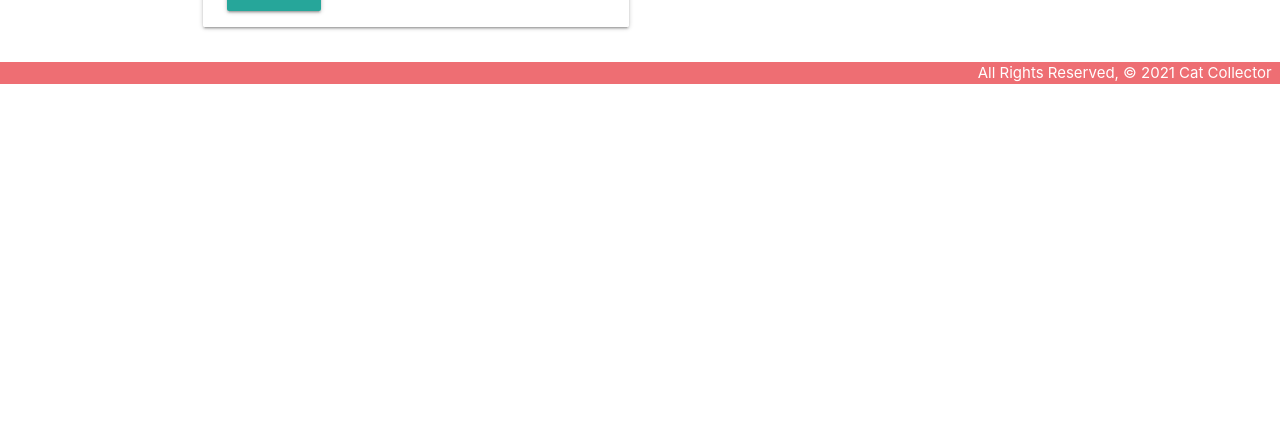
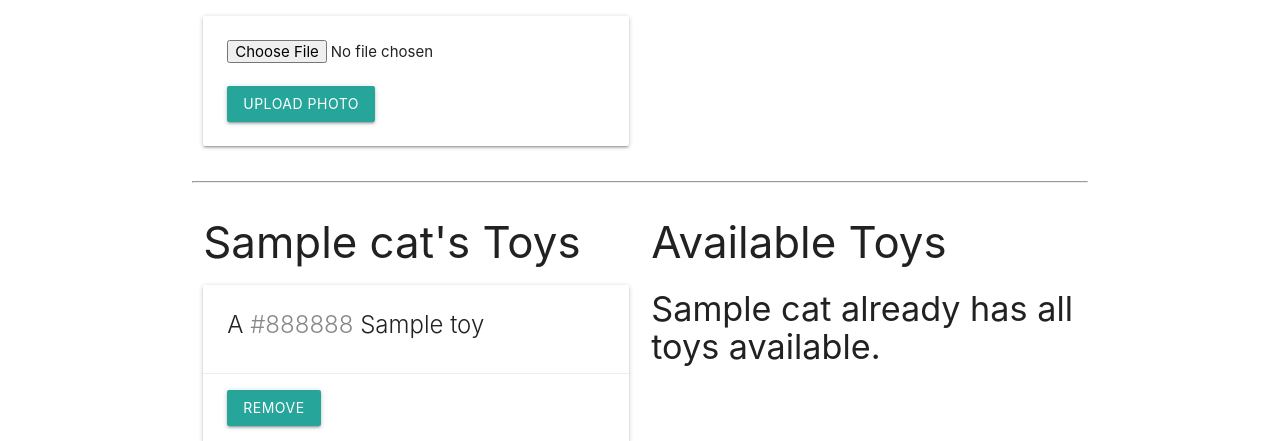
Before and after one commit to tdha/catcollector, a Django app: page /cats/1/ in a window 1280 px wide. Shown: the part 786-1227 px from the top of the page. Before the commit the page ends 870 px from the top, so only its background shows below. Run offline with Django 5.2, Linux system fonts and the light colour scheme; tables that the repository leaves empty hold one stand-in row (values such as "Sample post").

Commit message:
AWS photo upload

```diff
--- a/catcollector/settings.py
+++ b/catcollector/settings.py
@@ -11,6 +11,10 @@ https://docs.djangoproject.com/en/5.0/ref/settings/
 """
 
 from pathlib import Path
+import environ
+
+environ.Env()
+environ.Env.read_env()
 
 # Build paths inside the project like this: BASE_DIR / 'subdir'.
 BASE_DIR = Path(__file__).resolve().parent.parent
--- a/main_app/admin.py
+++ b/main_app/admin.py
@@ -1,6 +1,7 @@
 from django.contrib import admin
-from .models import Cat, Feeding, Toy
+from .models import Cat, Feeding, Toy, Photo
 
 admin.site.register(Cat)
 admin.site.register(Feeding)
 admin.site.register(Toy)
+admin.site.register(Photo)
--- a/main_app/models.py
+++ b/main_app/models.py
@@ -51,3 +51,12 @@ class Feeding(models.Model):
 
     class Meta:
         ordering = ['-date']
+
+
+
+class Photo(models.Model):
+    url = models.CharField(max_length=200)
+    cat = models.ForeignKey(Cat, on_delete=models.CASCADE)
+
+    def __str__(self):
+        return f"Photo for cat_id: {self.cat_id} @{self.url}"
--- a/main_app/templates/cats/detail.html
+++ b/main_app/templates/cats/detail.html
@@ -21,6 +21,17 @@
                 <a href="{% url 'cats_delete' cat.id %}">Delete cat</a>
             </div>
         </div>
+        {% for photo in cat.photo_set.all %}
+        <img class="responsive-img card-panel" src="{{photo.url}}">
+        {% empty %}
+        <div class="card-panel teal-text center-align">No Photos Uploaded</div>
+        {% endfor %}
+        <form action="{% url 'add_photo' cat.id %}" enctype="multipart/form-data" method="POST" class="card-panel">
+            {% csrf_token %}
+            <input type="file" name="photo-file">
+            <br><br>
+            <button type="submit" class="btn">Upload Photo</button>
+        </form>
     </div>
     <div class="col s6">
         <form action="{% url 'add_feeding' cat.id %}" method="POST">
--- a/main_app/urls.py
+++ b/main_app/urls.py
@@ -9,6 +9,7 @@ urlpatterns = [
     path('cats/', views.cats_index, name='index'),
     path('cats/<int:cat_id>/', views.cats_detail, name='detail'), # cat_id is arbitrary
     path('cats/<int:cat_id>/add_feeding/', views.add_feeding, name='add_feeding'),
+    path('cats/<int:cat_id>/add_photo/', views.add_photo, name='add_photo'),
     path('cats/create/', views.CatCreate.as_view(), name='cats_create'),
     path('cats/<int:pk>/update', views.CatUpdate.as_view(), name='cats_update'), # use pk for class-based views
     path('cats/<int:pk>/delete', views.CatDelete.as_view(), name='cats_delete'),
--- a/main_app/views.py
+++ b/main_app/views.py
@@ -1,8 +1,12 @@
+import os
+import uuid
+import boto3
+
 from django.shortcuts import render, redirect
 from django.views.generic import ListView, DetailView
 from django.views.generic.edit import CreateView, UpdateView, DeleteView
 
-from .models import Cat, Toy
+from .models import Cat, Toy, Photo
 
 from .forms import FeedingForm
 
@@ -77,3 +81,20 @@ class ToyUpdate(UpdateView):
 class ToyDelete(DeleteView):
     model = Toy
     success_url = '/toys/'
+
+# PHOTO ###################################################
+
+def add_photo(request, cat_id):
+    photo_file = request.FILES.get('photo-file', None)
+    if photo_file:
+        s3 = boto3.client('s3')
+        key = uuid.uuid4().hex[:6] + photo_file.name[photo_file.name.rfind('.'):]
+        try:
+            bucket = os.environ['S3_BUCKET']
+            s3.upload_fileobj(photo_file, bucket, key)
+            url = f"{os.environ['S3_BASE_URL']}{bucket}/{key}"
+            Photo.objects.create(url=url, cat_id=cat_id)
+        except Exception as e:
+            print('An error occurred uploading file to S3')
+            print(e)
+    return redirect('detail', cat_id=cat_id)
```
Also changed, not shown: main_app/migrations/0005_photo.py (added).
